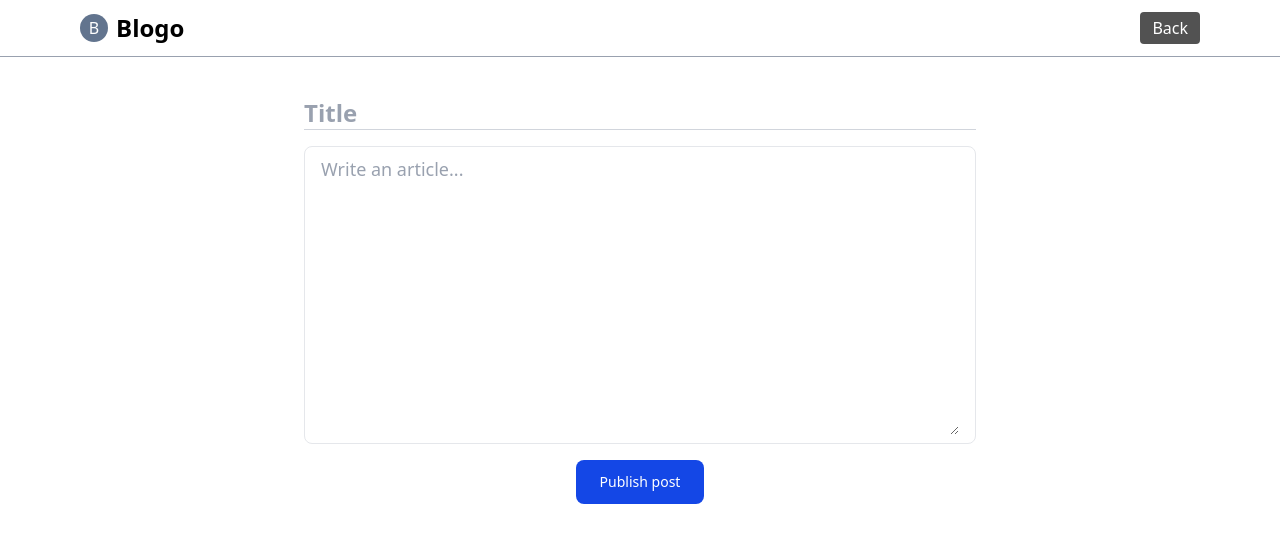
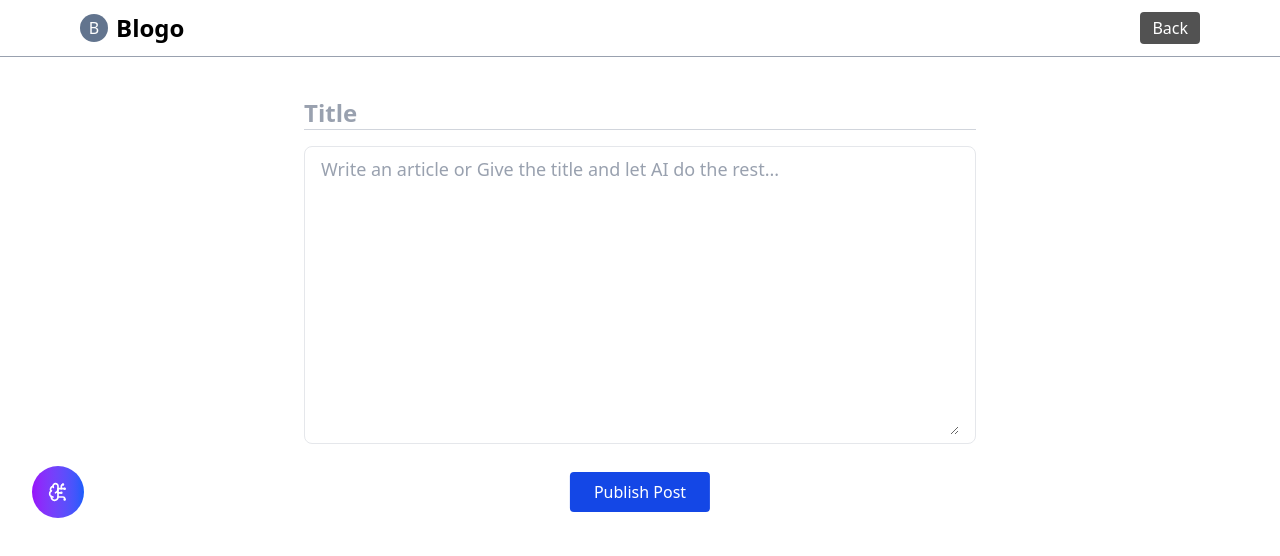
Before and after one commit to IfranMugal/blogo, a React (Vite) app in the folder frontend/: page /create in a window 1280 px wide. Shown: the top 556 px of the page. Built offline with nearby package versions, Linux system fonts and the light colour scheme; no server answers; sample sign-in values are in the browser's storage.

Commit message:
llm added

```diff
--- a/frontend/src/pages/Create.tsx
+++ b/frontend/src/pages/Create.tsx
@@ -1,56 +1,91 @@
-import { useEffect, useState } from 'react'
-import Appbar from '../components/Appbar'
+import { useEffect, useState } from 'react';
+import Appbar from '../components/Appbar';
 import { useNavigate } from 'react-router-dom';
+import { BrainCircuit } from 'lucide-react';
 import axios from 'axios';
+
 const BACKEND_URL = import.meta.env.VITE_BACKEND_URL;
 
 function Create() {
-    const [title, setTitle] = useState("");
-    const [description, setDescription] = useState("");
+  const [title, setTitle] = useState('');
+  const [description, setDescription] = useState('');
   const [loading, setLoading] = useState(false);
-    const [error, setError] = useState("");
+  const [generating, setGenerating] = useState(false);
+  const [error, setError] = useState('');
 
   const navigate = useNavigate();
-    const token = localStorage.getItem("jwt") || null;
+  const token = localStorage.getItem('jwt') || null;
 
   useEffect(() => {
     if (!token) {
-            navigate("/signin");
+      navigate('/signin');
     }
   }, []);
 
   async function post() {
-        // Validation
     if (!title.trim() || !description.trim()) {
-            setError("Title or content cannot be empty.");
+      setError('Title or content cannot be empty.');
       return;
     }
 
-        setError("");      // Clear previous error
-        setLoading(true);  // Start loading
+    setError('');
+    setLoading(true);
 
     try {
-            const response = await axios.post(`${BACKEND_URL}/api/v1/blog`,
+      const response = await axios.post(
+        `${BACKEND_URL}/api/v1/blog`,
         {
           title,
-                    content: description
+          content: description,
         },
         {
           headers: {
-                        Authorization: `Bearer ${token}`
+            Authorization: `Bearer ${token}`,
+          },
+        }
+      );
+
+      console.log('Post created:', response.data);
+
+      setTimeout(() => {
+        navigate('/blog');
+      }, 2000);
+    } catch (error) {
+      console.error('Error posting blog:', error);
+      setLoading(false);
+      setError('Failed to post. Please try again.');
     }
   }
-            );
-            console.log("Post created:", response.data);
 
-            // Delay navigation with loading message
-            setTimeout(() => {
-                navigate("/blog");
-            }, 2000);
-        } catch (error) {
-            console.error("Error posting blog:", error);
-            setLoading(false);
-            setError("Failed to post. Please try again.");
+  async function generateBlog() {
+    if (!title.trim()) {
+      setError('Please provide a title to AI');
+      return;
+    }
+
+    setError('');
+    setGenerating(true);
+
+    try {
+      const response = await axios.post(`https://blogo-llm-api.onrender.com/generate`, {
+        topic: title,
+      });
+
+      const result = response.data.result;
+      console.log('Result:', result);
+
+      if (result.toLowerCase().includes('invalid')) {
+        setError('Invalid blog topic');
+        setGenerating(false);
+        return;
+      }
+
+      setDescription(result); // Set the generated content
+    } catch (err) {
+      console.error('Error generating blog:', err);
+      setError('Failed to generate blog. Please try again.');
+    } finally {
+      setGenerating(false);
     }
   }
 
@@ -58,11 +93,8 @@ function Create() {
     <>
       <Appbar myblog={true} bulk={false} create={true} />
       <div className="flex flex-col items-center min-h-screen px-4 mt-10">
-                {error && (
-                    <div className="mb-4 text-red-600 text-sm">
-                        {error}
-                    </div>
-                )}
+        {error && <div className="mb-4 text-red-600 text-sm">{error}</div>}
+
         {loading ? (
           <div className="text-lg text-gray-700 font-medium">Posting your blog... Please wait.</div>
         ) : (
@@ -70,30 +102,59 @@ function Create() {
             <input
               type="text"
               onChange={(e) => setTitle(e.target.value)}
+              value={title}
               placeholder="Title"
               className="w-full max-w-2xl mb-4 text-gray-600 placeholder-gray-400 text-2xl font-semibold border-b border-gray-300 focus:outline-none focus:border-gray-300"
             />
 
             <div className="w-full max-w-2xl mb-4 border border-gray-200 rounded-lg">
               <div className="px-4 py-2 rounded-b-lg">
-                                <label htmlFor="editor" className="sr-only">Publish post</label>
+                <label htmlFor="editor" className="sr-only">
+                  Publish post
+                </label>
                 <textarea
                   id="editor"
-                                    rows={10}
+                  rows={generating ? 5 : 10}
                   onChange={(e) => setDescription(e.target.value)}
+                  value={description}
                   className="block w-full px-0 text-lg text-gray-600 placeholder-gray-400 bg-transparent border-0 focus:ring-0 focus:border-transparent"
-                                    placeholder="Write an article..."
+                  placeholder="Write an article or Give the title and let AI do the rest..."
                   required
+                  disabled={generating}
                 ></textarea>
+
+                {generating && (
+                  <div className="mt-2 text-blue-600 text-sm font-medium animate-pulse">
+                    Generating blog using AI...
+                  </div>
+                )}
               </div>
             </div>
 
+            <div className="flex justify-between items-center w-full px-4 h-16 relative">
+              <button
+                onClick={generateBlog}
+                className="group relative flex items-center justify-start gap-2 overflow-hidden transition-all duration-1000 ease-in-out bg-gradient-to-r from-purple-600 to-blue-600 text-white rounded-full px-4 py-4 w-13 hover:w-50 disabled:opacity-50"
+                disabled={generating}
+              >
+                <span className="min-w-[20px] flex items-center justify-center">
+                  <BrainCircuit className="w-5 h-5 shrink-0" />
+                </span>
+                <span className="absolute left-10 opacity-0 scale-0 group-hover:opacity-100 group-hover:scale-100 transition-all duration-300 ease-in-out whitespace-nowrap">
+                  Generate with AI
+                </span>
+              </button>
+
+              <div className="absolute left-1/2 transform -translate-x-1/2">
                 <button
                   onClick={post}
-                            className="inline-flex items-center px-6 py-3 text-sm font-medium text-white bg-blue-700 rounded-lg focus:ring-4 focus:ring-blue-200 dark:focus:ring-blue-900 hover:bg-blue-800"
+                  className="px-6 py-2 bg-blue-700 text-white rounded hover:bg-blue-800"
+                  disabled={loading || generating}
                 >
-                            Publish post
+                  Publish Post
                 </button>
+              </div>
+            </div>
           </>
         )}
       </div>
```
Also changed, not shown: frontend/vercel.json. Lines whose indentation alone changed are shown as unchanged.
